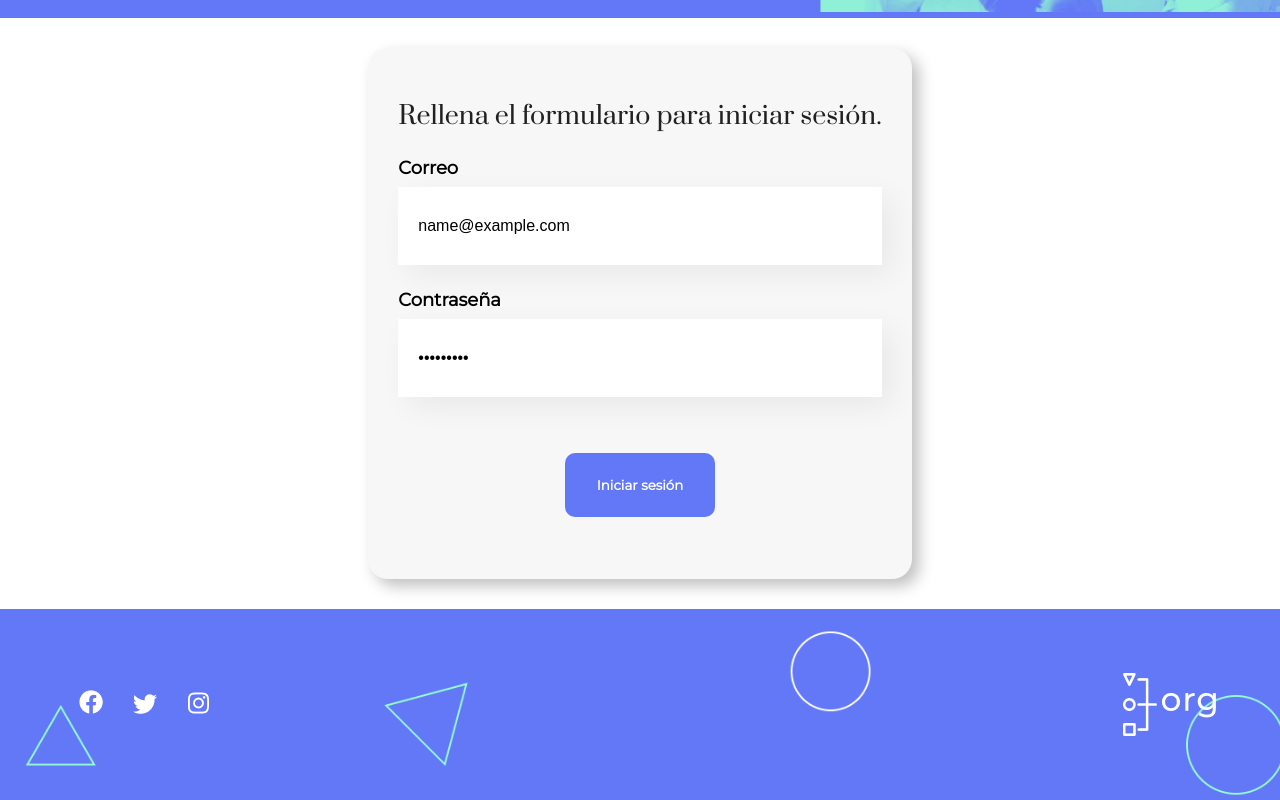
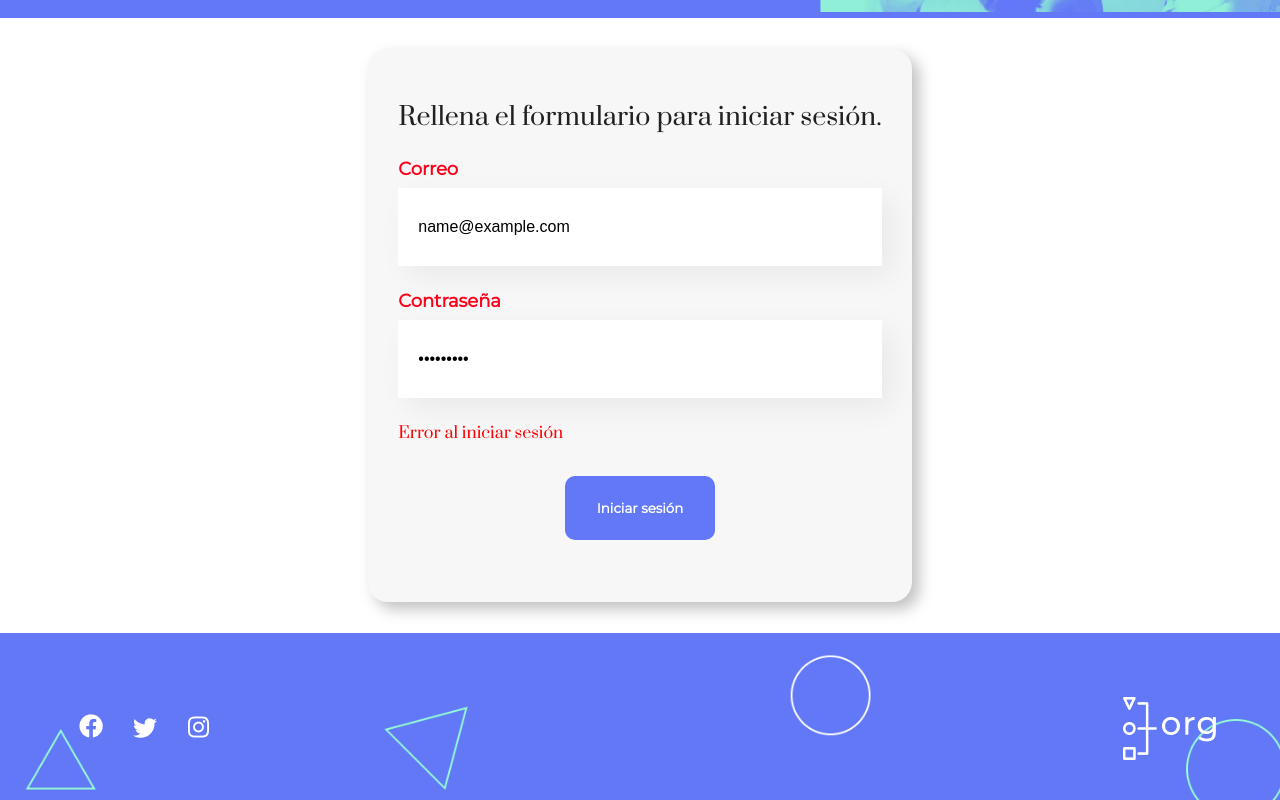
Before and after one commit to stiven2610/orgstiven, a React (Create React App) app: page / in a window 1280 px wide. Both pictures are taken after typing "name@example.com", "Sample123" into the empty fields and a click on the button "Iniciar sesión". Shown: the part 482-1282 px from the top of the page. Built offline with nearby package versions, Linux system fonts and the light colour scheme; no server answers.

Commit message:
Agregar manejo de errores en el formulario de inicio de sesión; mejorar estilos y lógica de campos de entrada.

```diff
--- a/src/componentes/Campo/Campo.css
+++ b/src/componentes/Campo/Campo.css
@@ -2,7 +2,14 @@
     margin: 24px 0;
     font-family: 'Montserrat', sans-serif;
 }
+.campo-error {
+    border: 1px solid red;
+  }
 
+.input-error{
+    border: 1px solid transparent;
+    border-radius: 4px;
+}
 .campo label{
     font-family: 'Montserrat', sans-serif;
     font-size: 18px;
--- a/src/componentes/Campo/index.js
+++ b/src/componentes/Campo/index.js
@@ -1,16 +1,17 @@
-import { useState } from "react"
-import "./Campo.css"
+import "./Campo.css";
 
 const Campo = (props) => {
-    const placeholderModificado = `${props.placeholder}...`
+  const placeholderModificado = `${props.placeholder}...`;
 
-    //Destructuracion
-    const { type = "text" } = props
+  // Destructuración
+  const { type = "text", error } = props;
 
   const manejarCambio = (e) => {
-        props.actualizarValor(e.target.value.trimStart())
-    }
-    return <div className={`campo campo-${type}`}>
+    props.actualizarValor(e.target.value.trimStart());
+  };
+
+  return (
+    <div className={`campo campo-${type} ${error ? "campo-error" : ""}`}>
       <label>{props.titulo}</label>
       <input
         placeholder={placeholderModificado}
@@ -18,8 +19,11 @@ const Campo = (props) => {
         value={props.valor}
         onChange={manejarCambio}
         type={type}
+        className={error ? "input-error" : ""}
       />
+      {error && <span className="error">{error}</span>}
     </div>
-}
+  );
+};
 
-export default Campo
+export default Campo;
--- a/src/componentes/Formulario/Formulario.js
+++ b/src/componentes/Formulario/Formulario.js
@@ -10,7 +10,6 @@ import { API } from "../../config";
 const Formulario = () => {
   const token = sessionStorage.getItem("token");
  const datos =  obtenerPayload(token);
- console.log(datos);
   const [colaborador, setColaborador] = useState({
     documento: "",
     nombre: "",
--- a/src/login/Login.js
+++ b/src/login/Login.js
@@ -1,27 +1,34 @@
 import { useEffect, useState } from "react";
 import { jwtDecode } from "jwt-decode";
-
 import Campo from "../componentes/Campo";
 import Boton from "../componentes/Boton";
 import { useNavigate } from "react-router-dom";
 import { API } from "../config";
-
-const obtenerPayload = (token)=>{
+import "./login.css";
+const obtenerPayload = (token) => {
   try {
     const payload = jwtDecode(token);
-    return payload
+    return payload;
   } catch (error) {
     console.error("Error al obtener el payload del token", error);
-    return null
+    return null;
   }
-}
+};
 const Login = ({ setLogin }) => {
   const [correo, actualizarCorreo] = useState("");
   const [contraseña, actualizarContraseña] = useState("");
+  const [error, setError] = useState("");
 
   const navigate = useNavigate();
+  const handleCorreoChange = (valor) => {
+    actualizarCorreo(valor);
+    if (error) setError("");
+  };
 
-
+  const handleContraseñaChange = (valor) => {
+    actualizarContraseña(valor);
+    if (error) setError("");
+  };
   const loguear = async (e) => {
     e.preventDefault();
     //api login
@@ -40,18 +47,19 @@ const Login = ({ setLogin }) => {
         sessionStorage.setItem("token", data.token);
         navigate("/admin");
       } else {
-        alert("Usuario o contraseña incorrectos");
+        setError(data.message);
       }
     } catch (error) {
-      console.log("error al iniciar sesión", error);
+      setError("Error al iniciar sesión")
+      console.log("Error al iniciar sesión", error);
     }
   };
 
   return (
     <>
       <section className="formulario">
-        <div className="contenedor">
-          <form onSubmit={loguear}>
+        <div className={error ? "formulario-error" : ""}>
+          <form  onSubmit={loguear}>
             <h2>Rellena el formulario para iniciar sesión.</h2>
             <Campo
               titulo="Correo"
@@ -59,7 +67,7 @@ const Login = ({ setLogin }) => {
               placeholder="Ingresar correo"
               required
               valor={correo}
-              actualizarValor={actualizarCorreo}
+              actualizarValor={handleCorreoChange}
             />
             <Campo
               titulo="Contraseña"
@@ -67,8 +75,9 @@ const Login = ({ setLogin }) => {
               required
               valor={contraseña}
               type="password"
-              actualizarValor={actualizarContraseña}
+              actualizarValor={handleContraseñaChange}
             />
+            {error && <span className="error">{error}</span>}
             <div className="botonForm">
               <Boton>Iniciar sesión</Boton>
             </div>
@@ -79,4 +88,4 @@ const Login = ({ setLogin }) => {
   );
 };
 
-export {Login,obtenerPayload} ;
+export { Login, obtenerPayload };
--- a/src/login/login.css
+++ b/src/login/login.css
@@ -1,3 +1,11 @@
-.contenedor {
-    width:60em;
+.formulario-error{
+    border-color: #e6071d;
+    color: #ff0019;
+    border: 1px solid transparent;
+    border-radius: 4px;
 }
+.error{
+    color: red;
+    font-size:16px;
+    display: block;
+}
```
Lines whose indentation alone changed are shown as unchanged.
